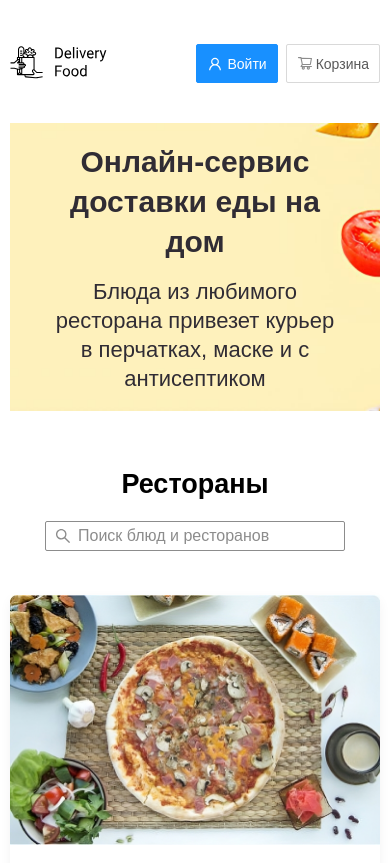
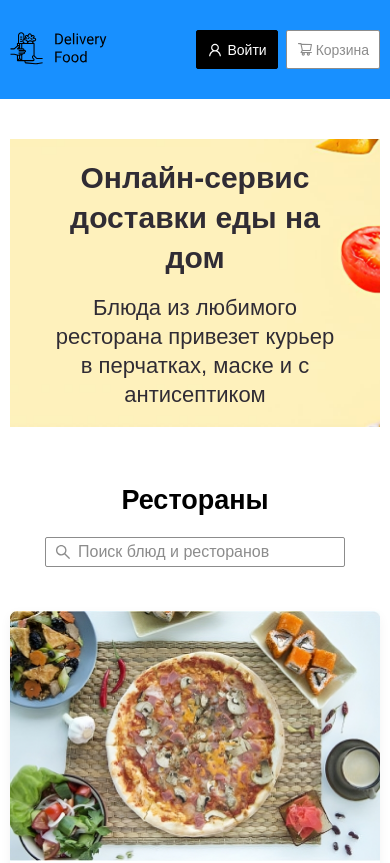
Before and after one commit to MoonSh9de/Delivery-vue, a Vue app: page / in a window 390 px wide. Shown: the top 863 px of the page. Built offline with nearby package versions, Linux system fonts and the light colour scheme.

Commit message:
Adaptive layout №2 Mobile layout has been completely improved Fixed some display issues Minor design changes

```diff
--- a/src/assets/styles/_main.scss
+++ b/src/assets/styles/_main.scss
@@ -101,10 +101,12 @@ main {
 }
 
 .btn__primary  {
-	background-color: $blue-color;
-	border: 1px solid $blue-color;
+	background-color: $black-color;
+	border: 1px solid $black-color;
 
 	color: $white-color;
+
+	transition: 0.2s all linear;
 }
 
 .btn__primary:hover {
@@ -113,10 +115,19 @@ main {
 
 .btn__outline {
 	background-color: $white-color;
-	border: 1px solid rgb(217, 217, 217);
+	border: 1px solid $gray-text-color;
 
-	color: $gray-color--link;
+	color: $gray-text-color;
+
+	transition: 0.2s all linear;
 }
+
+.btn__outline:hover {
+	background-color: $dark-blue-color;
+	border: 1px solid $black-color;
+
+}
+
 
 .no-scroll {
 	overflow: hidden;
@@ -158,3 +169,16 @@ main {
 .star_img {
     margin-bottom: 0.3rem;
 }
+
+.price--blue {
+	padding: 0.8rem 1.6rem;
+	background-color: $blue-color;
+	text-align: center;
+	font-size: 1.6rem;
+	font-weight: 400;
+	color: $white-color;
+
+	@include mobile {
+		padding: 0.5rem 1rem;
+	}
+}
--- a/src/components/CartItem.vue
+++ b/src/components/CartItem.vue
@@ -63,20 +63,33 @@ export default {
     align-items: center;
     flex-wrap: wrap;
     gap: 1rem;
-
     margin-bottom: 1.7rem;
     padding-bottom:  0.9rem;
 
     border-bottom: 1px solid $gray-underline;
 
+    @include mobile {
+
+    }
+
     .cart_item__title {
         font-size: 1.8rem;
         font-size: 400;
+
+        @include mobile {
+            font-size: 1.5rem;
+            flex-basis: 70%;
+        }
+
     }
 
     .cart-item__controls {
         display: flex;
         align-items: center;
+
+        @include mobile {
+            flex-basis: 100%;
+        }
     }
 
     .cart-item__control--count {
@@ -85,6 +98,10 @@ export default {
         text-align: center;
         font-size: 1.6rem;
         font-weight: 400;
+
+        @include mobile {
+           font-size: 1.5rem;
+        }
     }
     .cart-item__controls button {
         padding: 5px 16px;
@@ -101,6 +118,10 @@ export default {
         transition: all 0.2s linear;
 
         cursor: pointer;
+
+        @include mobile {
+            padding: 5px 12px;
+        }
     }
 
     .cart-item__controls button:hover {
@@ -116,6 +137,14 @@ export default {
         font-size: 2rem;
         font-weight: 700;
         color: $black-color;
+
+        @include mobile {
+            text-align: right;
+            flex-basis: 25%;
+            margin: 0;
+
+            font-size: 1.6rem;
+        }
     }
 }
 
--- a/src/components/CartModal.vue
+++ b/src/components/CartModal.vue
@@ -15,7 +15,7 @@
                 </div>
 
                     <div class="modal__footer">
-                        <p class="modal__footer--price">{{ animatedTotalPrice}} ₽</p>
+                        <p class="price--blue">Итог: {{ animatedTotalPrice}} ₽</p>
                         <div class="modal__footer--controls">
                             <button class="btn btn__primary ">Оформить заказ</button>
                             <button class="btn btn__outline " @click="clearCart()">Отмена</button>
@@ -106,7 +106,7 @@ body:has(.modal__overlay.open) {
     display: flex;
     flex-direction: column;
     width: 600px;
-    min-height: 435px;
+    min-height: 445px;
     padding: 3.5rem;
 
     border-radius: 0.5rem;
@@ -160,6 +160,7 @@ body:has(.modal__overlay.open) {
         .modal__footer--controls {
             display: flex;
             gap: 1rem;
+
         }
 
         .modal__footer--price {
--- a/src/components/Footer.vue
+++ b/src/components/Footer.vue
@@ -49,7 +49,7 @@ footer {
     width: 100%;
 
     margin-top: auto;
-    padding: 6rem 0;
+    padding: 4rem 0;
 
     .container--footer {
         display: flex;
--- a/src/components/GoodCard.vue
+++ b/src/components/GoodCard.vue
@@ -7,8 +7,8 @@
             <h3 class="good__title">{{good.title}}</h3>
             <p class="good__about">{{good.composition}}</p>
             <div class="good__buy">
+                <p class="price--blue">{{good.price}} ₽</p>
                 <button href="" class="btn btn__primary" @click="addToCart">В корзину <img src="../assets/images/other/shopping-cart-goods.svg" alt=""></button>
-                <p class="good__price">{{good.price}} ₽</p>
             </div>
         </div>
     </div>
@@ -81,19 +81,6 @@
             justify-content: space-between;
 
             margin-top: 3rem;
-
-            .good__price {
-                padding: 0.8rem 1.6rem;
-                background-color: $black-color;
-                text-align: center;
-                font-size: 1.6rem;
-                font-weight: 400;
-                color: $white-color;
-
-                @include mobile {
-                    padding: 0.5rem 1rem;
-                }
-            }
         }
     }
 }
--- a/src/components/Header.vue
+++ b/src/components/Header.vue
@@ -19,9 +19,13 @@
 <style lang="scss">
 header {
     margin-bottom: 4rem;
-    padding: 4.4rem 0 0;
+    padding: 3rem 0;
 
-    background-color: $white-color;
+    background-color: $blue-color;
+
+    position: sticky;
+    top: 0;
+    z-index: 2;
 
     .container--header {
         display: flex;
--- a/src/constants/goods.js
+++ b/src/constants/goods.js
@@ -22,14 +22,14 @@ export const arrayOfGoods = [
     },
     {
         id: 3,
-        title: 'Цезарь маки хl',
+        title: 'Цезарь маки ',
         composition: 'Рис, куриная грудка копченая, икра масаго, томат, айсберг, соус цезарь...',
         price: 250,
         img: "cezar_maki_xl.jpg"
     },
     {
         id: 4,
-        title: 'Ясай маки стандарт 185 г',
+        title: 'Ясай маки стандарт',
         composition: 'Рис, помидор свежий, перец болгарский, авокадо, огурец, айсберг',
         price: 250,
         img: "yasai_maki_standart.jpg"
```
